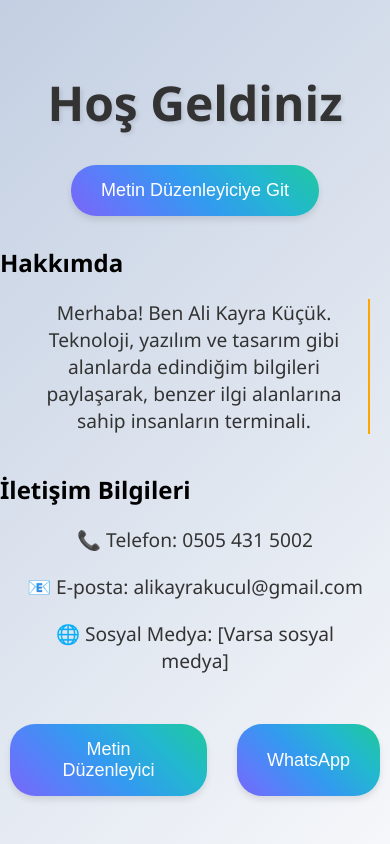
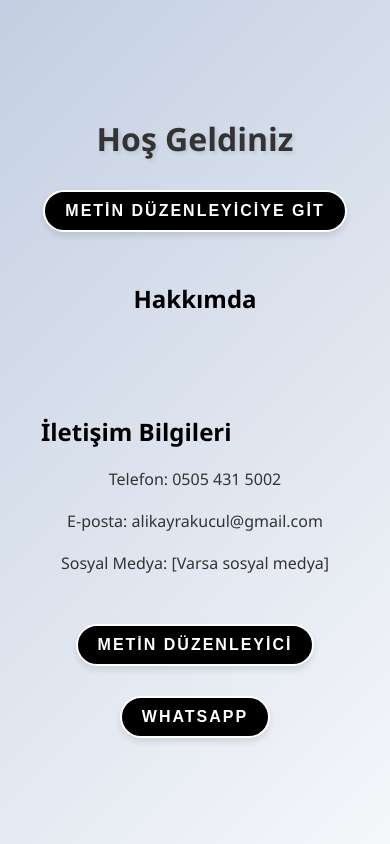
Before and after one commit to ali1210ali/woldkon, a plain HTML site: page index.html in a window 390 px wide. Drawn offline with nearby package versions, Linux system fonts and the light colour scheme.

Commit message:
Add files via upload
Signed-off-by: ali1210ali <alikayrakucul@gmail.com>

```diff
--- a/index.html
+++ b/index.html
@@ -4,150 +4,178 @@
     <meta charset="UTF-8">
     <meta name="viewport" content="width=device-width, initial-scale=1.0">
     <title>Ana Sayfa</title>
+    <link rel="stylesheet" href="https://cdnjs.cloudflare.com/ajax/libs/animate.css/4.1.1/animate.min.css"/>
     <style>
+        /* Genel stiller */
         body {
             font-family: 'Segoe UI', Tahoma, Geneva, Verdana, sans-serif;
             display: flex;
             flex-direction: column;
             align-items: center;
             justify-content: center;
-            height: 100vh;
+            min-height: 100vh;
             margin: 0;
             background: linear-gradient(135deg, #f5f7fa, #c3cfe2);
             animation: backgroundFade 5s infinite alternate;
+            overflow-x: hidden; /* Yatay kaymayı engelle */
         }
+
+        /* Başlık stilleri */
         h1 {
             color: #333;
             margin-bottom: 20px;
-            animation: fadeIn 2s ease-in-out;
             font-size: 3em;
             text-shadow: 2px 2px 4px rgba(0, 0, 0, 0.1);
         }
+
+        /* Paragraf stilleri */
         p {
             color: #333;
             font-size: 1.2em;
             text-align: center;
             max-width: 800px;
             margin: 20px;
-            animation: fadeInText 2s ease-in-out;
         }
-        button {
+
+        /* Buton stilleri (LED efektli) */
+        .led-button {
+            background-color: #000;
+            color: #fff;
             padding: 15px 30px;
-            font-size: 18px;
-            color: #fff;
-            background: linear-gradient(45deg, #ff6b6b, #f06595, #cc5de8, #845ef7, #5c7cfa, #339af0, #22b8cf, #20c997, #51cf66, #94d82d, #fcc419, #ff922b);
-            background-size: 300% 300%;
-            border: none;
-            border-radius: 25px;
+            font-size: 1.2em;
+            font-family: 'Arial', sans-serif;
+            font-weight: bold;
+            border: 2px solid #fff;
+            border-radius: 50px;
+            text-transform: uppercase;
+            letter-spacing: 2px;
             cursor: pointer;
-            transition: background-color 0.3s ease, transform 0.3s ease;
-            animation: slideIn 2s ease-in-out, gradientShift 3s ease infinite;
+            transition: all 0.3s ease-in-out;
+            animation: led-glow 1.5s infinite alternate;
             box-shadow: 0 4px 6px rgba(0, 0, 0, 0.1);
             margin: 10px;
         }
-        button:hover {
+
+        .led-button:hover {
+            color: #000;
+            background-color: #fff;
+            box-shadow: 0 0 20px #fff, 0 0 40px #fff, 0 0 60px #fff, 0 0 80px #fff, 0 4px 6px rgba(0, 0, 0, 0.1);
             transform: scale(1.05);
         }
-        @keyframes fadeIn {
-            from { opacity: 0; }
-            to { opacity: 1; }
+
+        @keyframes led-glow {
+            0%, 100% {
+                box-shadow: 0 0 5px #ff00ff, 0 0 10px #ff00ff, 0 0 20px #ff00ff, 0 0 40px #ff00ff, 0 0 80px #ff00ff, 0 4px 6px rgba(0, 0, 0, 0.1);
+            }
+            50% {
+                box-shadow: 0 0 10px #00ffff, 0 0 20px #00ffff, 0 0 40px #00ffff, 0 0 80px #00ffff, 0 0 160px #00ffff, 0 4px 6px rgba(0, 0, 0, 0.1);
+            }
         }
-        @keyframes fadeInText {
-            from { opacity: 0; transform: translateY(20px); }
-            to { opacity: 1; transform: translateY(0); }
-        }
-        @keyframes slideIn {
-            from { transform: translateY(-20px); opacity: 0; }
-            to { transform: translateY(0); opacity: 1; }
-        }
+
+        /* Animasyonlar */
         @keyframes backgroundFade {
             from { background: linear-gradient(135deg, #f5f7fa, #c3cfe2); }
             to { background: linear-gradient(135deg, #c3cfe2, #f5f7fa); }
         }
-        @keyframes gradientShift {
-            0% { background-position: 0% 50%; }
-            50% { background-position: 100% 50%; }
-            100% { background-position: 0% 50%; }
+
+        /* Hakkımda bölümü */
+        .about {
+            margin: 20px;
         }
+
         .about p {
             white-space: pre-wrap;
             overflow: hidden;
             border-right: .15em solid orange;
             animation: typing 3.5s steps(40, end), blink-caret .75s step-end infinite;
         }
-        @keyframes typing {
-            from { width: 0 }
-            to { width: 100% }
-        }
-        @keyframes blink-caret {
-            from, to { border-color: transparent }
-            50% { border-color: orange; }
-        }
+
+        /* Menü stilleri */
         .menu {
             display: flex;
+            flex-wrap: wrap;
+            justify-content: center;
             gap: 10px;
             margin-top: 20px;
-            animation: fadeInMenu 2s ease-in-out;
         }
-        @keyframes fadeInMenu {
-            from { opacity: 0; transform: translateY(20px); }
-            to { opacity: 1; transform: translateY(0); }
+
+        /* İletişim bilgileri */
+        .contact {
+            margin-top: 20px;
         }
+
+        /* Responsive tasarım */
+        @media (max-width: 768px) {
+            .led-button {
+                font-size: 1em;
+                padding: 10px 20px;
+            }
+
+            h1 {
+                font-size: 2em;
+            }
+
+            p {
+                font-size: 1em;
+            }
+        }
+
+        /* Eklenen animasyonlar ve efektler */
+        h1 {
+            animation: fadeInDown 1s ease-in-out;
+        }
+
+        p {
+            animation: fadeInUp 1s ease-in-out;
+        }
+
+        .led-button {
+            animation: zoomIn 1s ease-in-out;
+        }
+
+        .about {
+            animation: fadeInLeft 1s ease-in-out;
+        }
+
         .contact {
-            animation: fadeInContact 2s ease-in-out;
+            animation: fadeInRight 1s ease-in-out;
         }
-        @keyframes fadeInContact {
-            from { opacity: 0; transform: translateY(20px); }
-            to { opacity: 1; transform: translateY(0); }
+
+        /* Animate.css kütüphanesi */
+        .animate__animated {
+            animation-duration: 1s; /* Animasyon süresi */
         }
     </style>
 </head>
 <body>
-    <h1>Hoş Geldiniz</h1>
-    <button onclick="goToEditor()">Metin Düzenleyiciye Git</button>
+    <h1 class="animate__animated animate__fadeInDown">Hoş Geldiniz</h1>
+    <button class="led-button animate__animated animate__zoomIn" onclick="goToEditor()">Metin Düzenleyiciye Git</button>
 
-    <div class="about">
+    <div class="about animate__animated animate__fadeInLeft">
         <h2>Hakkımda</h2>
         <p id="about-text"></p>
     </div>
 
-    <div class="contact">
+    <div class="contact animate__animated animate__fadeInRight">
         <h2>İletişim Bilgileri</h2>
-        <p>📞 Telefon: 0505 431 5002</p>
-        <p>📧 E-posta: alikayrakucul@gmail.com</p>
-        <p>🌐 Sosyal Medya: [Varsa sosyal medya]</p>
+        <p> Telefon: 0505 431 5002</p>
+        <p> E-posta: alikayrakucul@gmail.com</p>
+        <p> Sosyal Medya: [Varsa sosyal medya]</p>
     </div>
 
     <div class="menu">
-        <button onclick="goToEditor()">Metin Düzenleyici</button>
-        <button onclick="goToWhatsApp()">WhatsApp</button>
+        <button class="led-button animate__animated animate__zoomIn" onclick="goToEditor()">Metin Düzenleyici</button>
+        <button class="led-button animate__animated animate__zoomIn" onclick="goToWhatsApp()">WhatsApp</button>
     </div>
 
     <script>
         function goToEditor() {
-            window.location.href = 'editor.html';
+            window.location.href = "editor.html";
         }
 
         function goToWhatsApp() {
-            window.location.href = 'https://wa.me/905054315002';
+            window.location.href = "https://wa.me/05054315002";
         }
-
-        function typeWriter(text, elementId, delay = 32) {
-            let i = 0;
-            function type() {
-                if (i < text.length) {
-                    document.getElementById(elementId).innerHTML += text.charAt(i);
-                    i++;
-                    setTimeout(type, delay);
-                }
-            }
-            type();
-        }
-
-        document.addEventListener("DOMContentLoaded", function() {
-            const aboutText = "Merhaba! Ben Ali Kayra Küçük. Teknoloji, yazılım ve tasarım gibi alanlarda edindiğim bilgileri paylaşarak, benzer ilgi alanlarına sahip insanların terminali. Bu site, hem kendi projelerini sergileyebileceğim hem de insanlara faydalı içerikler sunabileceğim bir platform olarak tasarlandı. Yeni fikirlerin ortaya çıkışı, dijital dünyaya katkı sağlamak ve sürekli olarak tanıtımını yapmak benim için büyük bir tutku. Siz de benimle iletişimle fikirlerinizi paylaşabilir veya herhangi bir konuda destek alabilirsiniz.";
-            typeWriter(aboutText, "about-text");
-        });
     </script>
 </body>
 </html>
```
Also changed, not shown: editor.html (+72 -92 lines).
